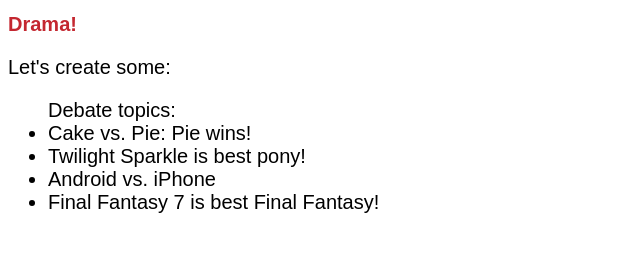
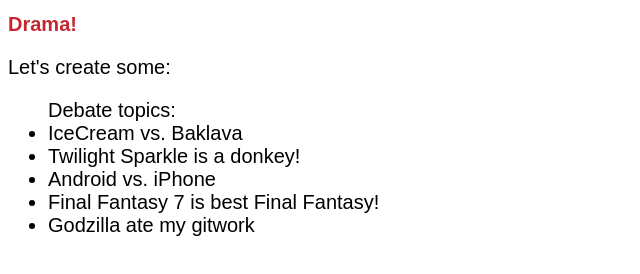
Before and after one commit to india518/git_merge_demo, a plain HTML site: page index.html in a window 1280 px wide. Shown: the whole page, without its empty margins (0-640 px from the left). Drawn offline with Linux system fonts and the light colour scheme.

Commit message:
whiskey romeo

```diff
--- a/index.html
+++ b/index.html
@@ -10,10 +10,12 @@
 	<p>Let's create some:</p>
 
 	<ul>Debate topics:
-		<li>Cake vs. Pie: Pie wins!</li>
-		<li>Twilight Sparkle is best pony!</li>
+		<li>IceCream vs. Baklava</li>
+		<li>Twilight Sparkle is a donkey!</li>
 		<li>Android vs. iPhone</li>
 		<li>Final Fantasy 7 is best Final Fantasy!</li>
+		<li>Godzilla ate my gitwork</li>
+
 	</ul>
 
 </body>
```
